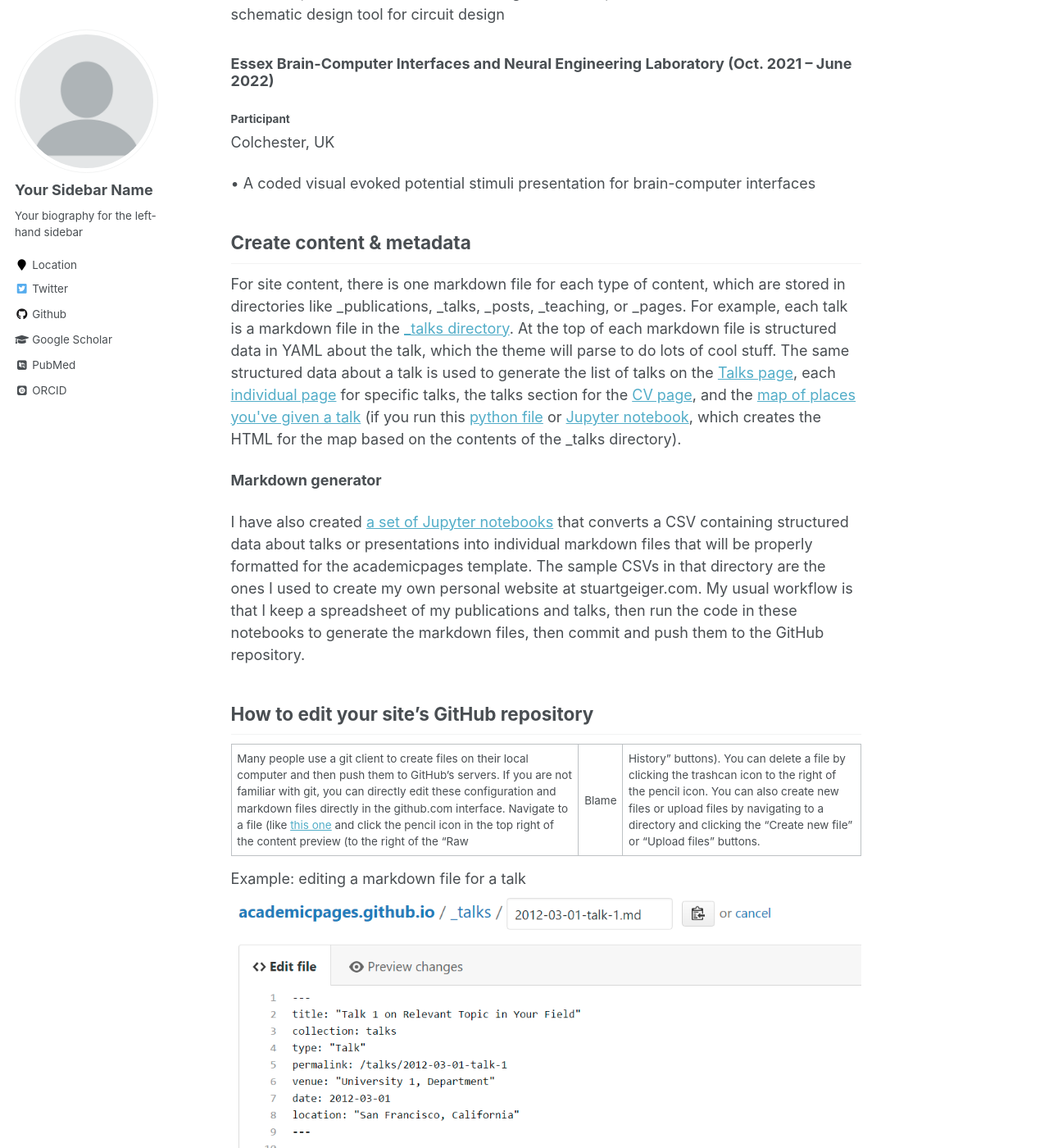
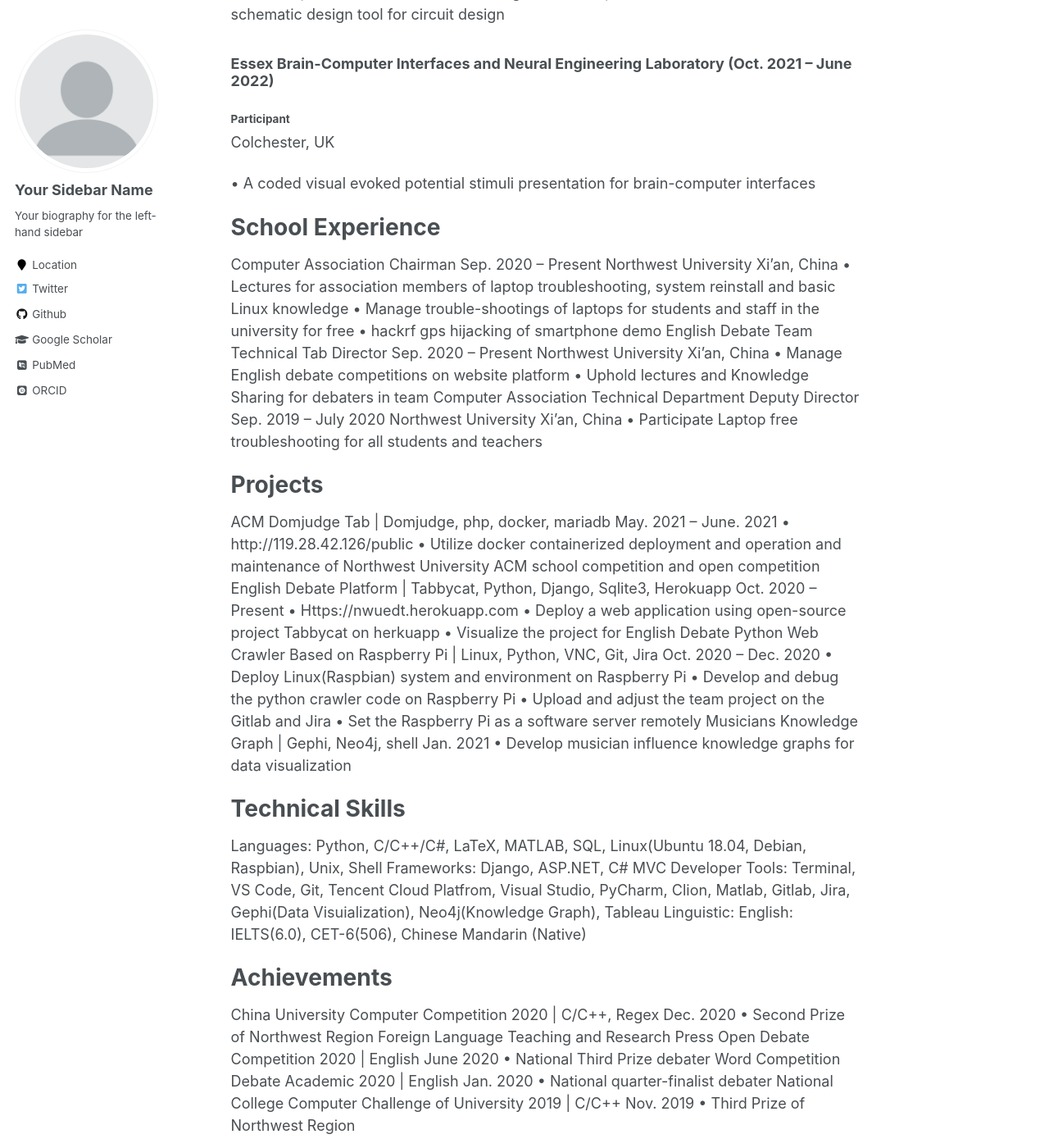
Before and after one commit to web4hangzai/web4hangzai.github.io, a Jekyll site: the page built from _pages/about.md, in a window 1280 px wide and 1400 px high, scrolled down 1618 px. Shown: the whole window at 82% size. Built offline with Jekyll 4.4.1, drawn with Linux system fonts in a browser that asks for light colours; some web fonts are replaced.

Commit message:
update about.md

```diff
--- a/_pages/about.md
+++ b/_pages/about.md
@@ -23,7 +23,8 @@ Education
         - Second Class Scholarship in 2019
         - Second Class Scholarship in 2020
 
-  ---
+---
+
 * [X] University of Essex
 
   - Colchester, UK
@@ -60,6 +61,7 @@ Shanghai, China
 ### High Frequency Electronic Communication Laboratory (Sep. 2019 – Present)
 
 ##### Member
+
 Northwest University, China
 
 • Comprehend basic TCP and ICP protocol
@@ -70,19 +72,61 @@ Northwest University, China
 ### Essex Brain-Computer Interfaces and Neural Engineering Laboratory (Oct. 2021 – June 2022)
 
 ##### Participant
+
 Colchester, UK
 
 • A coded visual evoked potential stimuli presentation for brain-computer interfaces
 
+# School Experience
 
-Create content & metadata
--------------------------
+Computer Association Chairman Sep. 2020 – Present
+Northwest University Xi’an, China
+• Lectures for association members of laptop troubleshooting, system reinstall and basic Linux knowledge
+• Manage trouble-shootings of laptops for students and staff in the university for free
+• hackrf gps hijacking of smartphone demo
+English Debate Team Technical Tab Director Sep. 2020 – Present
+Northwest University Xi’an, China
+• Manage English debate competitions on website platform
+• Uphold lectures and Knowledge Sharing for debaters in team
+Computer Association Technical Department Deputy Director Sep. 2019 – July 2020
+Northwest University Xi’an, China
+• Participate Laptop free troubleshooting for all students and teachers
 
-For site content, there is one markdown file for each type of content, which are stored in directories like _publications, _talks, _posts, _teaching, or _pages. For example, each talk is a markdown file in the [_talks directory](https://github.com/academicpages/academicpages.github.io/tree/master/_talks). At the top of each markdown file is structured data in YAML about the talk, which the theme will parse to do lots of cool stuff. The same structured data about a talk is used to generate the list of talks on the [Talks page](https://academicpages.github.io/talks), each [individual page](https://academicpages.github.io/talks/2012-03-01-talk-1) for specific talks, the talks section for the [CV page](https://academicpages.github.io/cv), and the [map of places you&#39;ve given a talk](https://academicpages.github.io/talkmap.html) (if you run this [python file](https://github.com/academicpages/academicpages.github.io/blob/master/talkmap.py) or [Jupyter notebook](https://github.com/academicpages/academicpages.github.io/blob/master/talkmap.ipynb), which creates the HTML for the map based on the contents of the _talks directory).
+# Projects
 
-**Markdown generator**
+ACM Domjudge Tab | Domjudge, php, docker, mariadb May. 2021 – June. 2021
+• http://119.28.42.126/public
+• Utilize docker containerized deployment and operation and maintenance of Northwest University ACM school
+competition and open competition
+English Debate Platform | Tabbycat, Python, Django, Sqlite3, Herokuapp Oct. 2020 – Present
+• Https://nwuedt.herokuapp.com
+• Deploy a web application using open-source project Tabbycat on herkuapp
+• Visualize the project for English Debate
+Python Web Crawler Based on Raspberry Pi | Linux, Python, VNC, Git, Jira Oct. 2020 – Dec. 2020
+• Deploy Linux(Raspbian) system and environment on Raspberry Pi
+• Develop and debug the python crawler code on Raspberry Pi
+• Upload and adjust the team project on the Gitlab and Jira
+• Set the Raspberry Pi as a software server remotely
+Musicians Knowledge Graph | Gephi, Neo4j, shell Jan. 2021
+• Develop musician influence knowledge graphs for data visualization
 
-I have also created [a set of Jupyter notebooks](https://github.com/academicpages/academicpages.github.io/tree/master/markdown_generator) that converts a CSV containing structured data about talks or presentations into individual markdown files that will be properly formatted for the academicpages template. The sample CSVs in that directory are the ones I used to create my own personal website at stuartgeiger.com. My usual workflow is that I keep a spreadsheet of my publications and talks, then run the code in these notebooks to generate the markdown files, then commit and push them to the GitHub repository.
+# Technical Skills
+
+Languages: Python, C/C++/C#, LaTeX, MATLAB, SQL, Linux(Ubuntu 18.04, Debian, Raspbian), Unix, Shell
+Frameworks: Django, ASP.NET, C# MVC
+Developer Tools: Terminal, VS Code, Git, Tencent Cloud Platfrom, Visual Studio, PyCharm, Clion, Matlab, Gitlab, Jira, Gephi(Data Visuialization), Neo4j(Knowledge Graph), Tableau
+Linguistic: English: IELTS(6.0), CET-6(506), Chinese Mandarin (Native)
+
+# Achievements
+
+China University Computer Competition 2020 | C/C++, Regex Dec. 2020
+• Second Prize of Northwest Region
+Foreign Language Teaching and Research Press Open Debate Competition 2020 | English June 2020
+• National Third Prize debater
+Word Competition Debate Academic 2020 | English Jan. 2020
+• National quarter-finalist debater
+National College Computer Challenge of University 2019 | C/C++ Nov. 2019
+• Third Prize of Northwest Region
 
 How to edit your site's GitHub repository
 -----------------------------------------
```
